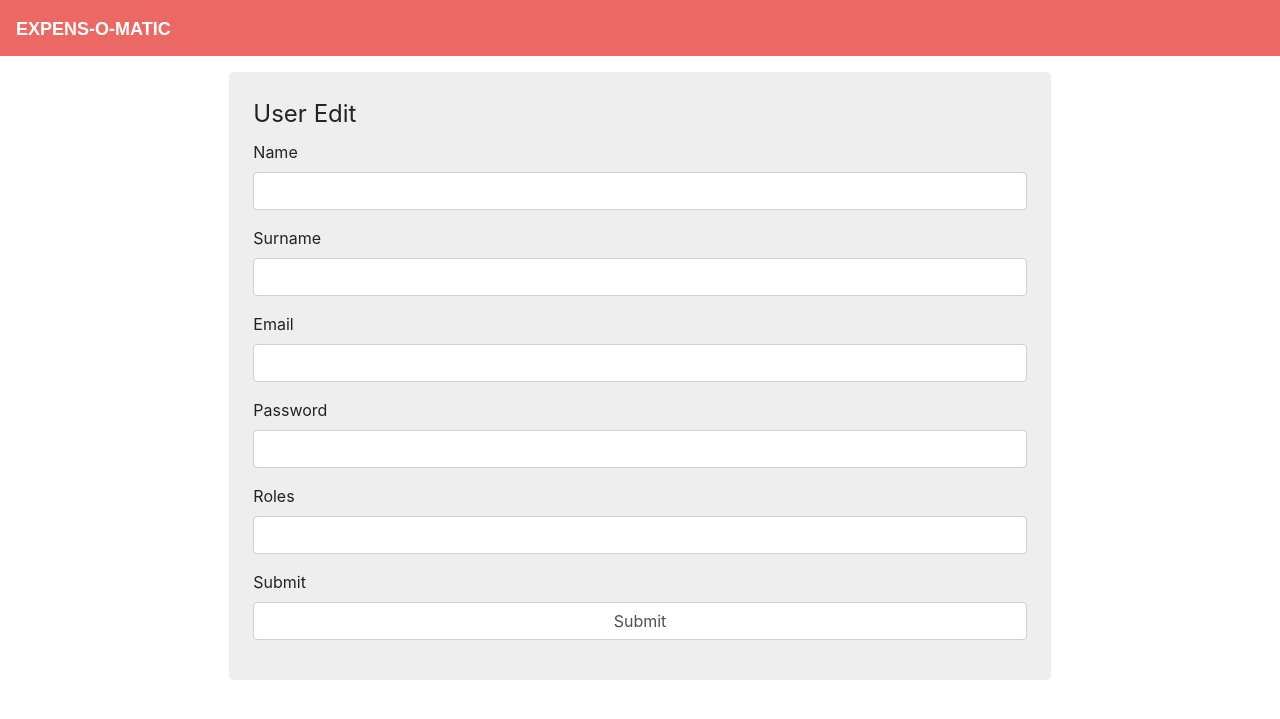
After one commit to carroarmato0/expens-o-matic, a Symfony app: template templates/admin/user_edit.html.twig in a window 1280 px wide. The commit adds this page. Shown: the top 719 px of the page. Run offline with Twig, Linux system fonts and the light colour scheme; the template is opened without the code that fills it, so the values that code supplies are empty; form fields are guessed from the names that the template uses; some libraries are stand-ins or nearby versions; some web fonts are replaced.

Commit message:
Add User Edit for Admin section
Signed-off-by: Christophe Vanlancker <carroarmato0@inuits.eu>

```diff
--- /dev/null
+++ b/templates/admin/user_edit.html.twig
@@ -0,0 +1,46 @@
+{% extends 'base.html.twig' %}
+
+{% block title %}expens-o-matic Admin/Users{% endblock %}
+
+{% block body %}
+
+  <div class="row">
+    <div class="col-xl-8 container-fluid p-3">
+      <div class="jumbotron p-4">
+        {{ form_start(userForm) }}
+        <legend>User Edit</legend>
+        <div class="form-group">
+          {{ form_label(userForm.name) }}
+          {{ form_errors(userForm.name) }}
+          {{ form_widget(userForm.name) }}
+        </div>
+        <div class="form-group">
+          {{ form_label(userForm.surname) }}
+          {{ form_errors(userForm.surname) }}
+          {{ form_widget(userForm.surname) }}
+        </div>
+        <div class="form-group">
+          {{ form_label(userForm.email) }}
+          {{ form_errors(userForm.email) }}
+          {{ form_widget(userForm.email) }}
+        </div>
+        <div class="form-group">
+          {{ form_label(userForm.password) }}
+          {{ form_errors(userForm.password) }}
+          {{ form_widget(userForm.password) }}
+        </div>
+        <div class="form-group">
+          {{ form_label(userForm.roles) }}
+          {{ form_widget(userForm.roles) }}
+        </div>
+        <div class="form-group">
+          {{ form_label(userForm.submit) }}
+          {{ form_widget(userForm.submit) }}
+        </div>
+        {{ form_end(userForm) }}
+      </div>
+    </div>
+  </div>
+</div>
+
+{% endblock %}
--- a/templates/admin/users.html.twig
+++ b/templates/admin/users.html.twig
@@ -96,8 +96,8 @@
               {{ user.email }}
           </td>
           <td class="align-middle">
-            <a class="btn btn-secondary btn-sm" href="#" role="button">Edit</a>
-            <a class="btn btn-secondary btn-sm" href="#" role="button">Lock</a>
+            <a class="btn btn-secondary btn-sm" href="/admin/users/{{ user.id }}/edit" role="button">Edit</a>
+            <a class="btn btn-secondary btn-sm" href="/admin/users/{{ user.id }}/lock" role="button">Lock</a>
           </td>
         </tr>
         {% endfor %}
```
Also changed, not shown: src/Controller/AdminController.php (+48 -0 lines).
